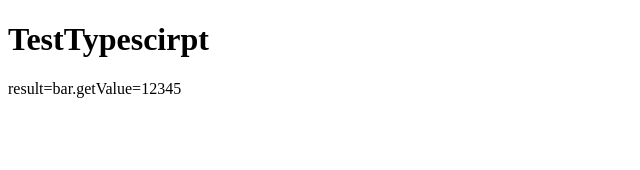
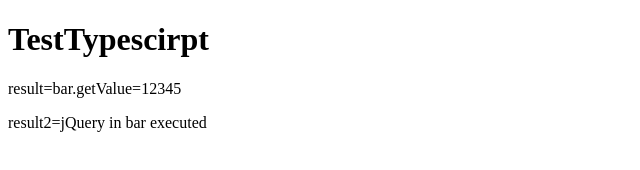
Before and after one commit to tomotaco/testTypescript, a website built with webpack: page views/index.html in a window 1280 px wide. Shown: the whole page, without its empty margins (0-640 px from the left). Built offline with nearby package versions, Linux system fonts and the light colour scheme.

Commit message:
依存tsファイルでjQueryを使用したときの挙動を確認

```diff
--- a/static/ts/bar.ts
+++ b/static/ts/bar.ts
@@ -1,3 +1,5 @@
+import $ from "jquery"
+
 export class Bar
 {
 	val: number;
@@ -11,3 +13,5 @@
 		this.val = v;
 	}
 }
+
+$("#result2").text("jQuery in bar executed");
--- a/views/index.html
+++ b/views/index.html
@@ -8,6 +8,8 @@
 <body>
     <h1>TestTypescirpt</h1>
     result=<span id="result">Hoge</span>
+    <p />
+    result2=<span id="result2">Hoge</span>
 
     <script type="text/javascript" src="/dist/index.bundle.js"></script>
 </body>
```
